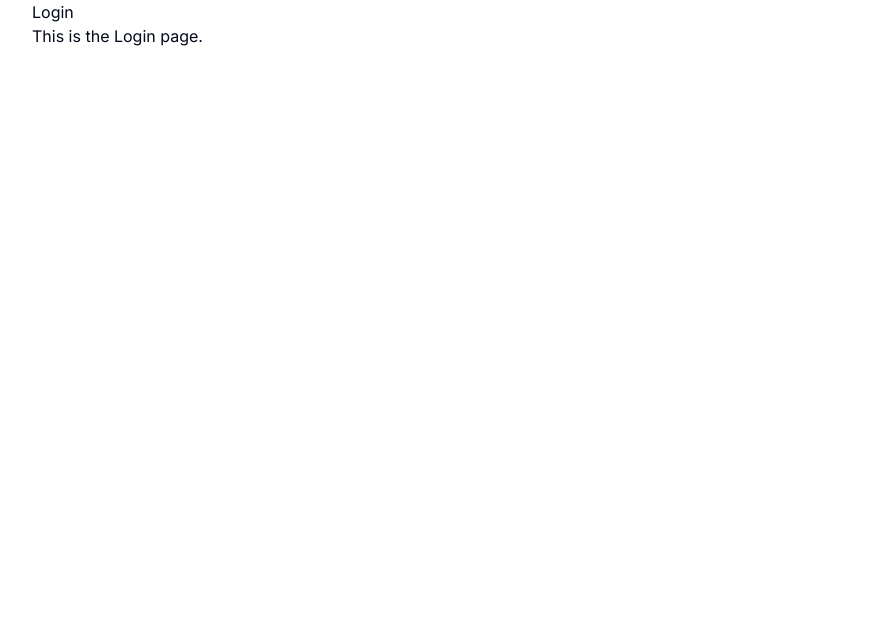
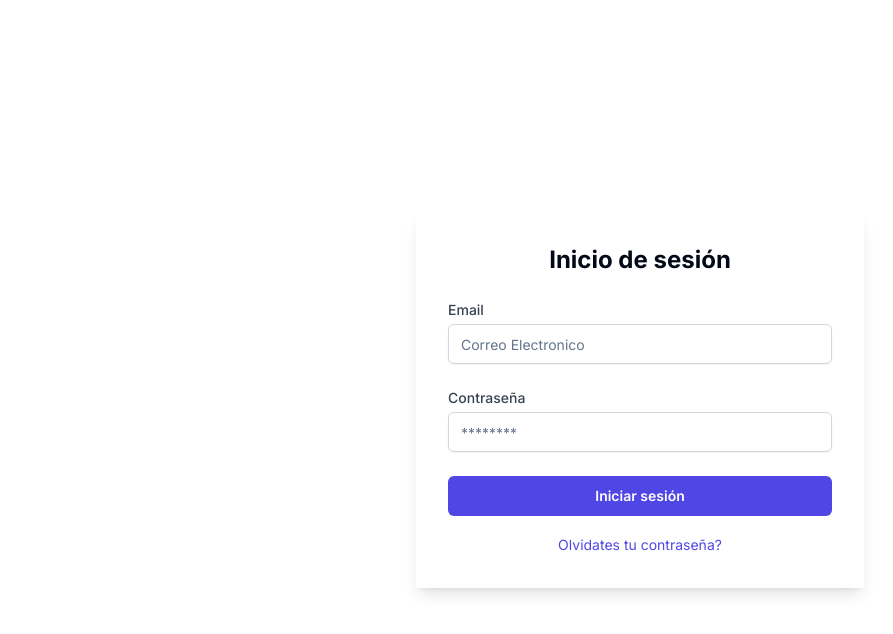
Before and after one commit to francisco-JGC/Inventory-plus-frontend, a Next.js app: page /login in a window 1280 px wide. Shown: the top 634 px of the page, without its empty margins (0-893 px from the left). Built offline with nearby package versions, Linux system fonts and the light colour scheme.

Commit message:
feat: create login page component

```diff
--- a/src/app/login/page.tsx
+++ b/src/app/login/page.tsx
@@ -1,8 +1,82 @@
+'use client'
+import React, { FormEvent } from 'react';
+import { Input } from '@/components/ui/input';
+import { Button } from '@/components/ui/button';
+import { login } from '@/actions/session';
+import useForm from '@/hooks/useForm';
+import { toast } from 'sonner';
+import { useRouter } from 'next/navigation';
+
+interface ILogin {
+  email: string
+  password: string
+}
+
 export default function LoginPage() {
+  const { formValues, handleInputChange } = useForm<ILogin>({
+    email: '',
+    password: ''
+  })
+
+  const router = useRouter()
+
+  const handleSubmit = async (e: FormEvent<HTMLFormElement>) => {
+    e.preventDefault()
+
+    if (!formValues.email || !formValues.password)
+      return toast.info('Por favor complete los campos')
+
+
+    toast.loading('Iniciando sesión...')
+
+    const response = await login(formValues.email, formValues.password)
+
+    if (response) {
+      router.push('/dashboard')
+    }
+  }
+
   return (
-    <div>
-      <h1>Login</h1>
-      <p>This is the Login page.</p>
-    </div>
+    <div className="min-h-screen flex items-center justify-center">
+      <div className="w-full max-w-md p-8 shadow-lg">
+        <h2 className="text-2xl font-bold text-center mb-6"> Inicio de sesión</h2>
+
+        <form className="space-y-6" onSubmit={handleSubmit}>
+          <div>
+            <label htmlFor="email" className="block text-sm font-medium text-gray-700">Email</label>
+            <Input
+              type="email"
+              id="email"
+              name="email"
+              placeholder="Correo Electronico"
+              className="mt-1 block w-full border-gray-300 rounded-md shadow-sm focus:border-indigo-500 focus:ring-indigo-500"
+              value={formValues.email}
+              onChange={handleInputChange}
+            />
+          </div>
+
+          <div>
+            <label htmlFor="password" className="block text-sm font-medium text-gray-700">Contraseña</label>
+            <Input
+              type="password"
+              id="password"
+              name="password"
+              placeholder="********"
+              className="mt-1 block w-full border-gray-300 rounded-md shadow-sm focus:border-indigo-500 focus:ring-indigo-500"
+              value={formValues.password}
+              onChange={handleInputChange}
+            />
+          </div>
+
+          <Button type="submit" className="w-full bg-indigo-600 hover:bg-indigo-700 text-white font-semibold py-2 px-4 rounded-md">
+            Iniciar sesión
+          </Button>
+        </form>
+
+        <div className="mt-4 text-center">
+          <a href="#" className="text-sm text-indigo-600 hover:underline">Olvidates tu contraseña?</a>
+        </div>
+      </div >
+    </div >
   );
 }
```
